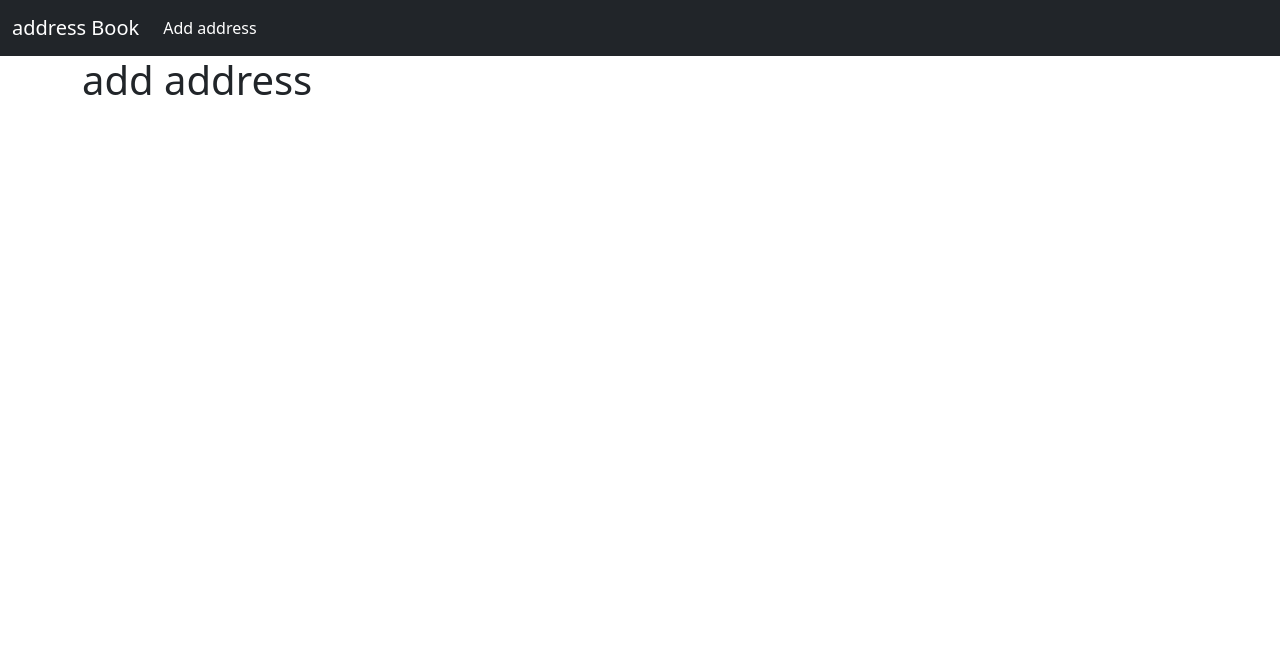
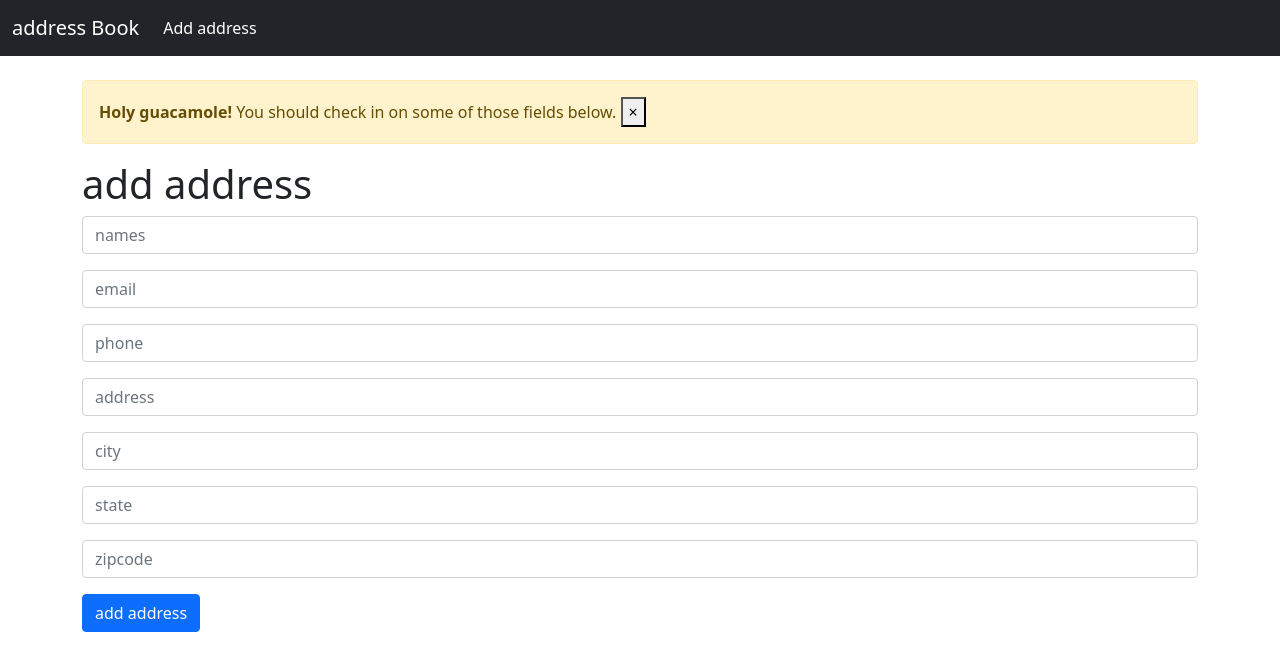
Before and after one commit to Sajeerks/address22, a Django app: page /add_address in a window 1280 px wide. Shown: the top 671 px of the page. Run offline with Django 3.2, Linux system fonts and the light colour scheme.

Commit message:
heroku final

```diff
--- a/address_book/templates/add_address.html
+++ b/address_book/templates/add_address.html
@@ -2,6 +2,48 @@
 
 {% block content %}
 
+
+
 <h1>add address</h1>
+<form method = "POST">
+	{% csrf_token %}
+  <div class="mb-3">
+    <input type="text" class="form-control" id="exampleInputEmail1" placeholder="names" name="names">
+  </div>
+
+<div class="mb-3">
+    <input type="text" class="form-control" id="exampleInputEmail1" placeholder="email" name="email">
+  </div>
+
+<div class="mb-3">
+    <input type="text" class="form-control" id="exampleInputEmail1" placeholder="phone" name="phone">
+  </div>
+
+<div class="mb-3">
+    <input type="text" class="form-control" id="exampleInputEmail1" placeholder="address" name="address">
+  </div>
+
+<div class="mb-3">
+    <input type="text" class="form-control" id="exampleInputEmail1" placeholder="city" name="city">
+  </div>
+
+<div class="mb-3">
+    <input type="text" class="form-control" id="exampleInputEmail1" placeholder="state" name="state">
+  </div>
+
+
+<div class="mb-3">
+    <input type="text" class="form-control" id="exampleInputEmail1" placeholder="zipcode" name="zipcode">
+  </div>
+
+
+
+
+  <button type="submit" class="btn btn-primary">add address</button>
+</form>
+
+
+
+
 
 {% endblock  %}
--- a/address_book/templates/base.html
+++ b/address_book/templates/base.html
@@ -32,8 +32,35 @@
     </div>
   </div>
 </nav>
+<br>
+
+    {% if messages %}
+      {% for message in messages  %}
+          <div class="alert alert-warning alert-dismissable" role="alert">
+
+        <button class="close" data-dismiss ="alert">
+
+          <small><sup>x</sup></small>
+        </button>
+
+        {{ message }}
+        </div>
+
+
+      {% endfor %}
+
+  {% endif %}
+
 
    <div class ="container">
+<div class="alert alert-warning alert-dismissible fade show" role="alert">
+  <strong>Holy guacamole!</strong> You should check in on some of those fields below.
+  <button type="button" class="close" data-dismiss="alert" aria-label="Close">
+    <span aria-hidden="true">&times;</span>
+  </button>
+</div>
+
+
   {% block content %}
 
   {% endblock %}
--- a/address_book/urls.py
+++ b/address_book/urls.py
@@ -6,5 +6,6 @@ from .import views
 urlpatterns = [
 path("", views.home, name = "home"),
 path("add_address", views.add_address, name = "add_address"),
-
+path("edit_address/<list_id>", views.edit_address, name = "edit_address"),
+  path("delete_address/<list_id>", views.delete_address, name = "delete_address"),
 ]
--- a/address_book/views.py
+++ b/address_book/views.py
@@ -1,11 +1,53 @@
-from django.shortcuts import render
-
-# Create your views here.
+from django.shortcuts import render, redirect
+from .models import Address
+from .forms import AddressForm
+from django.contrib import messages
 
 
 def home(request):
-	return render(request, 'home.html', {})
+	all_addresses = Address.objects.all()
+	return render(request, 'home.html', {"all_addresses":all_addresses})
 
 
 def add_address(request):
-	return render(request, 'add_address.html', {})
+	if request.method == "POST":
+		form = AddressForm(request.POST or none)
+		if form.is_valid():
+			form.save()
+			messages.success(request,("address has been added "))
+			return redirect('home')
+		else:
+			messages.success(request,("there has been an error "))
+			return render (request, 'add_address.html', {})
+	else:
+		return render (request, 'add_address.html', {})
+
+
+
+def edit_address(request, list_id):
+
+
+	if request.method == "POST":
+		current_address = Address.objects.get(pk= list_id)
+		form = AddressForm(request.POST or none, instance = current_address)
+		if form.is_valid():
+			form.save()
+			messages.success(request,("address has been edited "))
+			return redirect('home')
+		else:
+			messages.success(request,("there has been an error "))
+			return render (request, 'edit_address.html', {})
+	else:
+		get_address = Address.objects.get(pk= list_id)
+		return render (request, 'edit_address.html', {'get_address':get_address})
+
+
+
+def delete_address(request, list_id):
+	if request.method == "POST":
+		current_address = Address.objects.get(pk= list_id)
+		current_address.delete()
+		messages.success(request,("item has been deleteed"))
+		return redirect("home")
+	else:
+		return redirect ("home")
```
Also changed, not shown: address_book/forms.py (added, +7 -0 lines), address_book/templates/edit_address.html (added, +51 -0 lines), address_book/templates/home.html (+37 -1 lines).
